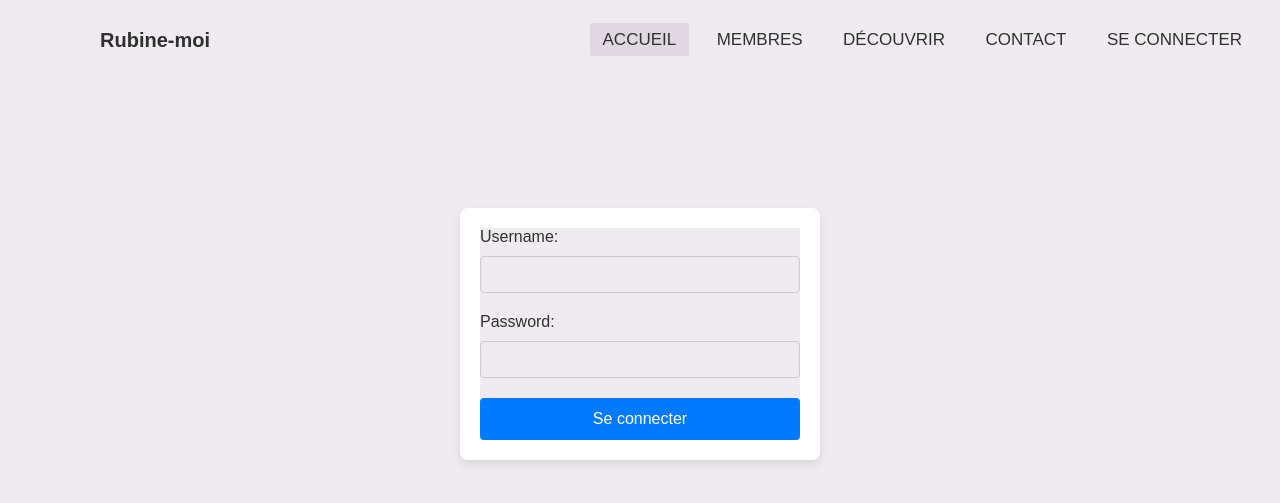
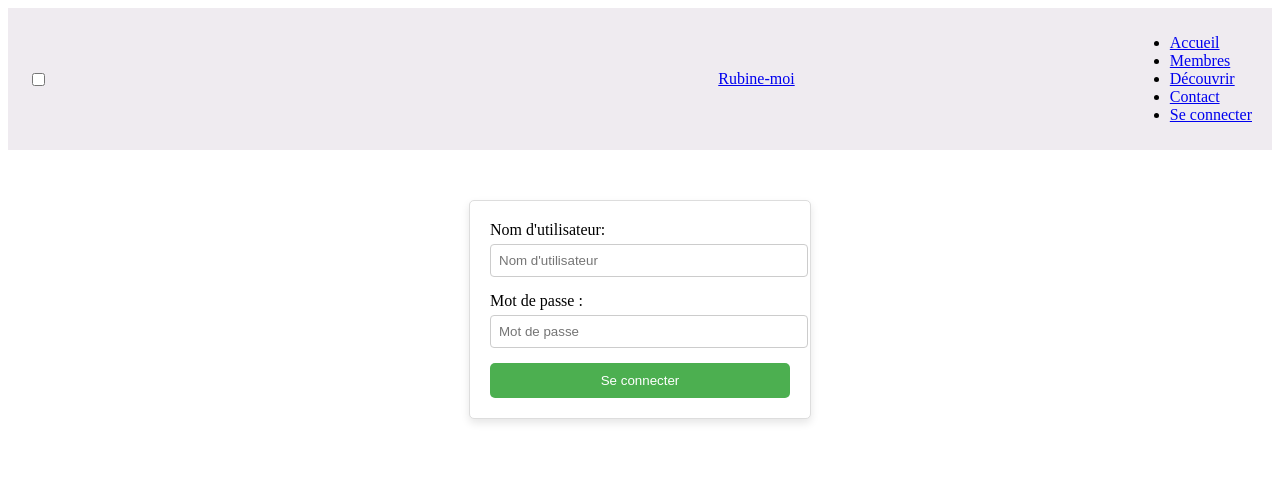
Before and after one commit to clement-rubin/WEBS2PROJET, a PHP site: page /seconnecter.php in a window 1280 px wide. Shown: the top 503 px of the page. Run offline with PHP 8.4, Linux system fonts and the light colour scheme.

Commit message:
Update login and management pages

```diff
--- a/login.php
+++ b/login.php
@@ -2,7 +2,7 @@
 <html>
 <head>
     <meta charset="utf-8">
-    <title>Ajouter un adhérent - Rubine-moi</title>
+    <title>Se connecter</title>
     <link rel="stylesheet" href="style.css">
     <link href="https://fonts.googleapis.com/css2?family=Montserrat:ital,wght@0,100..900;1,100..900&display=swap" rel="stylesheet">
 </head>
--- a/sec.css
+++ b/sec.css
@@ -1,309 +1,101 @@
-    /* Global styles and resets */
-    * {
-        padding: 0;
-        margin: 0;
-        text-decoration: none;
-        list-style: none;
-        box-sizing: border-box;
-        background: #efebf0;
+/* Navigation bar styles */
+nav {
+    background-color: #efebf0;
+    display: flex;
+    justify-content: space-between;
+    padding: 10px 20px;
+    align-items: center;
 }
 
-    body {
-        font-family: 'Montserrat', sans-serif;
+.navbar label.logo {
+    font-size: 22px;
     color: #303030;
 }
 
-    /* Navigation bar */
-    nav {
-        background: #efebf0;
-        height: 80px;
+.navbar ul {
+    list-style: none;
+    display: flex;
 }
 
-    label.logo {
+.navbar ul li {
+    padding: 0 10px;
+}
+
+.navbar ul li a {
     color: #303030;
-        font-size: 20px;
-        line-height: 80px;
-        padding: 0 100px;
+    text-decoration: none;
     font-weight: bold;
 }
 
-    nav ul {
-        float: right;
-        margin-right: 20px;
+.navbar ul li a:hover {
+    color: #605f5f;
 }
 
-    nav ul li {
-        display: inline-block;
-        line-height: 80px;
-        margin: 0 5px;
+/* Login container */
+.login-container {
+    width: 300px;
+    margin: 50px auto;
+    padding: 20px;
+    border: 1px solid #ddd;
+    border-radius: 5px;
+    background-color: #ffffff;
+    box-shadow: 0 4px 8px rgba(0, 0, 0, 0.1);
 }
 
-    nav ul li a {
-        color: #303030;
-        font-size: 17px;
-        padding: 7px 13px;
-        border-radius: 3px;
-        text-transform: uppercase;
+/* Input groups */
+.input-group {
+    margin-bottom: 15px;
 }
 
-    a.active, a:hover {
-        background: #e0d7e2;
-        transition: .5s;
+.input-group label {
+    display: block;
+    margin-bottom: 5px;
 }
 
-    .checkbtn {
-        font-size: 30px;
-        color: #303030;
-        float: right;
-        line-height: 80px;
-        margin-right: 40px;
-        cursor: pointer;
-        display: none;
-    }
-
-    #check {
-        display: none;
-    }
-
-    /* Banner styling and animations */
-    .banner {
-        height: 500px;
+.input-group input {
     width: 100%;
-        display: flex;
-        align-items: center;
-        justify-content: center;
-        transition: height 0.3s ease-in-out;
-    }
-
-    .banner img {
-        height: 300px;
-        padding-left: 150px;
-        animation: slideInFromLeft 1.5s ease-out forwards;
-    }
-
-    .banner h2 {
-        font-size: 30px;
-        padding-right: 100px;
-    }
-
-    .banner p {
-        font-size: 22px;
-        padding-right: 75px;
-    }
-
-    .logo-banner {
-        text-align: left;
-        flex: 1;
-    }
-
-    .content-banner {
-        text-align: right;
-        margin-right: 100px;
-        flex: 1;
-    }
-
-    @keyframes slideInFromLeft {
-        0% {
-            transform: translateX(-100%);
-            opacity: 0;
-        }
-        100% {
-            transform: translateX(0);
-            opacity: 1;
-        }
-    }
-
-    /* Responsive adjustments */
-    @media (max-width: 952px) {
-        label.logo {
-            font-size: 23px;
-            padding-left: 50px;
-        }
-
-        nav ul li a {
-            font-size: 16px;
-        }
-
-        .banner {
-            flex-direction: column;
-        }
-
-        .banner img {
-            height: 200px;
-            padding-left: 40px;
-        }
-
-        .banner p, .banner h2 {
-            text-align: center;
-            margin-left: 0;
-            padding-right: 20px;
-        }
-
-        .content-banner {
-            margin-right: 0;
-        }
-
-        .id_bouton {
-            margin-left: 30%;
-        }
-    }
-
-    /* Button styling */
-    .id_bouton {
-        display: flex;
-        margin-left: 45%;
-        padding: 10px 20px;
-        font-size: 16px;
-        text-align: center;
-        text-decoration: none;
-        border: 2px solid #c8beca;
-        border-radius: 5px;
-        background-color: #e0d7e2;
-        color: #FFFFFF;
-        cursor: pointer;
-    }
-
-    /* Adapted form container styling */
-    .form-container {
-        width: 100%;
-        max-width: 400px;
-        padding: 20px;
-        background-color: #ffffff;
-        box-shadow: 0 0 15px rgba(0, 0, 0, 0.1);
-        margin: 30px auto;
-        text-align: left;
-        transition: box-shadow 0.3s ease-in-out;
-    }
-
-    .form-container:hover {
-        box-shadow: 0 0 20px rgba(0, 0, 0, 0.15);
-    }
-
-    .form-container fieldset {
-        border: 1px solid #ccc;
-        padding: 20px;
-    }
-
-    .form-container legend {
-        color: #f40;
-        font-weight: bold;
-    }
-
-    .form-container label {
-        display: block;
-        margin: 10px 0 5px;
-    }
-
-    .form-container input[type="text"],
-    .form-container input[type="email"],
-    .form-container input[type="date"] {
-        width: calc(100% - 20px);
-        padding: 10px;
-        margin-bottom: 10px;
-        border: 1px solid #ccc;
-        border-radius: 5px;
-        transition: border-color 0.3s ease-in-out;
-    }
-
-    .form-container input[type="text"]:hover,
-    .form-container input[type="email"]:hover,
-    .form-container input[type="date"]:hover {
-        border-color: #f40;
-    }
-
-    .form-container input[type="submit"] {
-        width: 100%;
-        padding: 10px;
-        background-color: #f40;
-        color: #fff;
-        border: none;
-        border-radius: 5px;
-        cursor: pointer;
-        transition: background-color 0.3s ease-in-out;
-    }
-
-    .form-container input[type="submit"]:hover {
-        background-color: darken(#f40, 10%);
-    }
-    .dins{
-        align-items: center;
-    }
-    /* Base Styles */
-    form {
-        margin: auto;
-        margin-top: 10%;
-        background: white;
-        padding: 20px;
-        border-radius: 8px;
-        box-shadow: 0 4px 8px rgba(0,0,0,0.1);
-        width: 100%;
-        max-width: 360px; /* Largeur maximale pour le formulaire */
-    }
-
-    input[type="text"], input[type="password"], input[type="email"] {
-        width: 100%;
-        padding: 10px;
-        margin-top: 10px;
-        margin-bottom: 20px;
+    padding: 8px;
     border: 1px solid #ccc;
     border-radius: 4px;
 }
 
+.input-group input:hover {
+    border-color: #888;
+}
+
+/* Button styling */
 button {
     width: 100%;
-        padding: 12px;
-        background-color: #007BFF;
+    padding: 10px;
+    background-color: #4CAF50;
     color: white;
     border: none;
-        border-radius: 4px;
+    border-radius: 5px;
     cursor: pointer;
-        font-size: 16px;
 }
 
 button:hover {
-        background-color: #0056b3;
+    background-color: #45a049;
 }
 
-    /* Responsive Design */
-    @media (max-width: 768px) {
-        form {
-            padding: 15px;
-            box-shadow: none;
+/* Error message */
+.error {
+    color: red;
+    font-size: 14px;
 }
 
-        input[type="text"], input[type="password"], input[type="email"], button {
-            padding: 10px;
+/* Animation at page load */
+@keyframes fadeIn {
+    from {
+        opacity: 0;
+        transform: translateY(-20px);
+    }
+    to {
+        opacity: 1;
+        transform: translateY(0);
     }
 }
 
-
-
-    /* Further responsive handling */
-    @media (max-width: 858px) {
-        .checkbtn {
-            display: block;
+body {
+    animation: fadeIn 1s ease-out;
 }
-
-        ul {
-            position: fixed;
-            width: 100%;
-            height: 100vh;
-            top: 80px;
-            left: -100%;
-            transition: all .5s;
-        }
-
-        #check:checked ~ ul {
-            left: 0;
-        }
-
-        nav ul li {
-            display: block;
-            margin: 50px 0;
-            line-height: 30px;
-        }
-
-        nav ul li a {
-            font-size: 20px;
-        }
-    }
--- a/seconnecter.php
+++ b/seconnecter.php
@@ -50,12 +50,12 @@
         <?php endif; ?>
         <form method="post" action="<?php echo htmlspecialchars($_SERVER["PHP_SELF"]); ?>">
             <div class="input-group">
-                <label for="username">Username:</label>
-                <input type="text" id="username" name="username" required>
+                <label for="username">Nom d'utilisateur:</label>
+                <input type="text" placeholder="Nom d'utilisateur" id="username" name="username" required>
             </div>
             <div class="input-group">
-                <label for="password">Password:</label>
-                <input type="password" id="password" name="password" required>
+                <label for="password">Mot de passe :</label>
+                <input type="password" placeholder="Mot de passe" id="password" name="password" required>
             </div>
             <button type="submit">Se connecter</button>
         </form>
```
Also changed, not shown: modif.css (added, +34 -0 lines), modifier.php (+60 -37 lines), supprimer.php (+18 -12 lines). Lines whose indentation alone changed are shown as unchanged.
